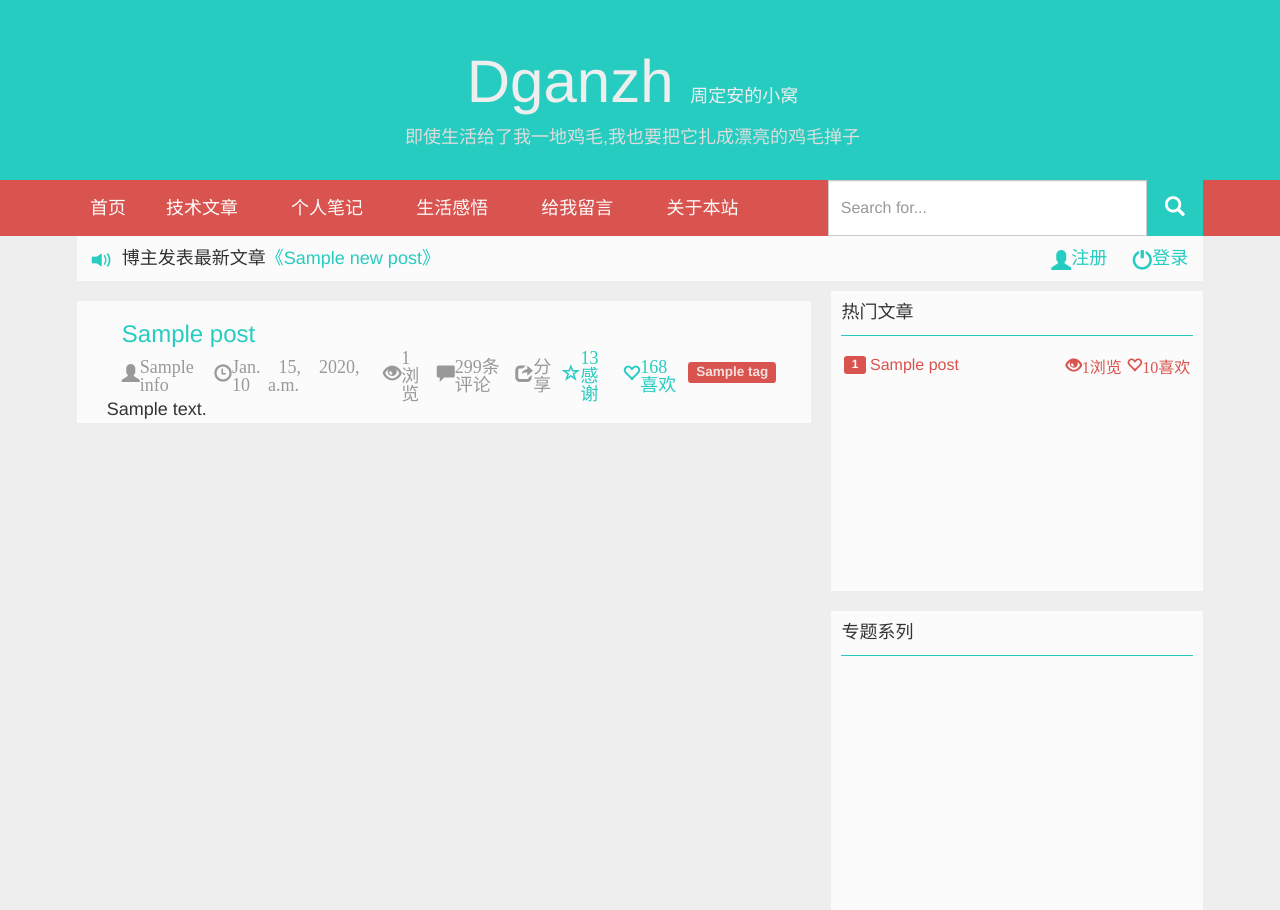
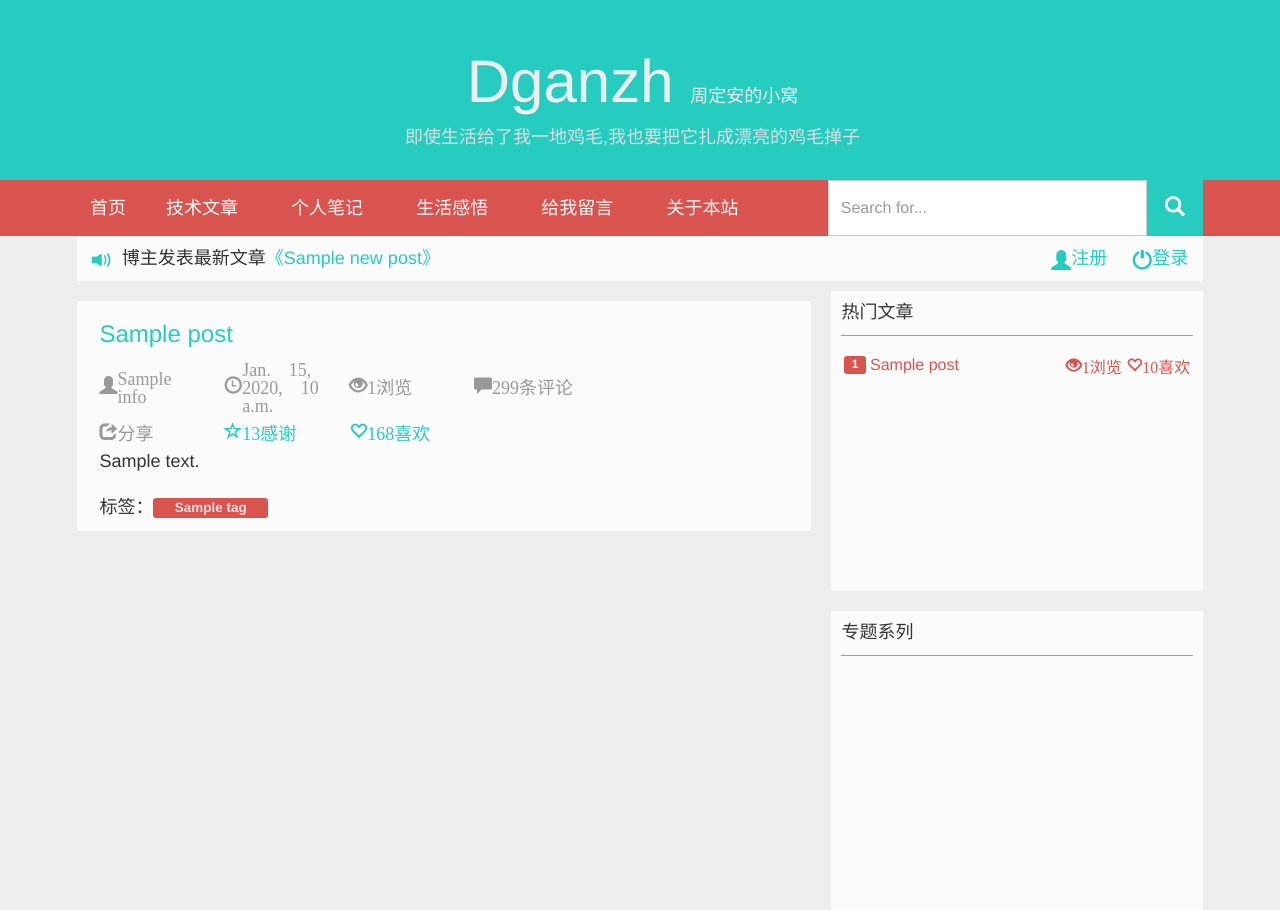
Before and after one commit to Suki2017/blog, a Django app: template templates/blog/detail.html in a window 1280 px wide. Shown: the top 910 px of the page. Run offline with Django 3.2, Linux system fonts and the light colour scheme; the template is opened without the code that fills it: most values are stand-ins (such as "Sample title", 1, 10 or a date in 2020); grey boxes marked "Sample" are stand-in pictures; some libraries are stand-ins or nearby versions.

```diff
--- a/blog/views.py
+++ b/blog/views.py
@@ -40,6 +40,8 @@ def posts(request):
 
 def detail(request, post_id):
     post = get_object_or_404(Post, pk=post_id)
+    post.view_count += 1
+    post.save()
     post.body = markdown.markdown(post.body,
                                   extensions=['markdown.extensions.extra',
                                               'markdown.extensions.codehilite',
--- a/static/blog/css/style.css
+++ b/static/blog/css/style.css
@@ -314,7 +314,7 @@ body a:hover {
 
 .post-footer {
     width: 100%;
-    height:40px;
+    height: auto;
     display: flex;
     align-items: center;
     margin:0 0 0 15px;
@@ -422,7 +422,7 @@ body a:hover {
 }
 
 .post-detail {
-    padding: 0 30px;
+    padding: 0 3%;
 }
 
 .modal-footer {
@@ -444,3 +444,14 @@ body a:hover {
     display: flex;
     align-items: center;
 }
+
+.detail-post-footer {
+    display: flex;
+    flex-wrap: wrap;
+    margin-left: 0 !important;
+}
+
+.detail-post-footer > div {
+    padding-left: 0;
+    padding-right: 0;
+}
--- a/templates/blog/detail.html
+++ b/templates/blog/detail.html
@@ -4,21 +4,33 @@
 
 {% block post-content %}
 <div class="row post-card post-detail">
-    <h3 class="title-box"><a href="{{ post.get_absolute_url }}">{{ post.title }}</a></h3>
-    <div class="row post-footer">
-        <div class="glyphicon glyphicon-user"><a href="#">{{ post.author.info.name }}</a></div>
-        <div class="glyphicon glyphicon-time"><a href="#">{{ post.get_relative_time }}</a></div>
-        <div class="glyphicon glyphicon-eye-open"><a href="#">{{ post.view_count }}浏览</a></div>
-        <div class="glyphicon glyphicon-comment"><a href="#">299条评论</a></div>
-        <div class="glyphicon glyphicon-share"><a href="#">分享</a></div>
-        <div class="glyphicon glyphicon-star-empty"><a href="#">13感谢</a></div>
-        <div class="glyphicon glyphicon-heart-empty"><a href="#">168喜欢</a></div>
-        {% for tag in post.tags.all %}
-            <span class="label label-danger tag-label"><a href="#">{{ tag }}</a></span>
-        {% endfor %}
+    <h3 class="title-box" style="padding-left:0;"><a href="{{ post.get_absolute_url }}">{{ post.title }}</a></h3>
+    <div class="row post-footer detail-post-footer">
+        <div class="col-xs-4 col-md-2 glyphicon glyphicon-user"><a href="#">{{ post.author.info.name }}</a></div>
+        <div class="col-xs-4 col-md-2 glyphicon glyphicon-time"><a href="#">{{ post.get_relative_time }}</a></div>
+        <div class="col-xs-4 col-md-2 hidden-xs glyphicon glyphicon-eye-open"><a href="#">{{ post.view_count }}浏览</a></div>
+        <div class="col-xs-4 col-md-3 hidden-xs glyphicon glyphicon-comment"><a href="#">299条评论</a></div>
+    </div>
+    <div class="row post-footer detail-post-footer">
+        <div class="col-xs-4 col-md-2 hidden-xs glyphicon glyphicon-share"><a href="#">分享</a></div>
+        <div class="col-xs-4 col-md-2 hidden-xs glyphicon glyphicon-star-empty"><a href="#">13感谢</a></div>
+        <div class="col-xs-4 col-md-2 hidden-xs glyphicon glyphicon-heart-empty"><a href="#">168喜欢</a></div>
     </div>
     <div class="post-main">
         {{ post.body|safe }}
     </div>
+    <div class="row post-footer detail-post-footer">
+        <div class=" col-md-2 col-xs-5 visible-xs glyphicon glyphicon-eye-open"><a href="#">{{ post.view_count }}浏览</a></div>
+        <div class=" col-md-2 col-xs-5 visible-xs glyphicon glyphicon-comment"><a href="#">299条评论</a></div>
+    </div>
+    <div class="row post-footer detail-post-footer">
+        <div class=" col-md-2 col-xs-5 visible-xs glyphicon glyphicon-star-empty"><a href="#">13感谢</a></div>
+        <div class=" col-md-2 col-xs-5 visible-xs glyphicon glyphicon-heart-empty"><a href="#">168喜欢</a></div>
+    </div>
+    <div class="row post-footer detail-post-footer">
+        {% for tag in post.tags.all %}
+            标签：<span class="col-md-2 col-xs-4 label label-danger tag-label"><a href="#">{{ tag }}</a></span>
+        {% endfor %}
+    </div>
 </div>
 {% endblock %}
```
Also changed, not shown: blog/models.py (+6 -6 lines), blog/migrations/0016_auto_20180220_2147.py (added).
